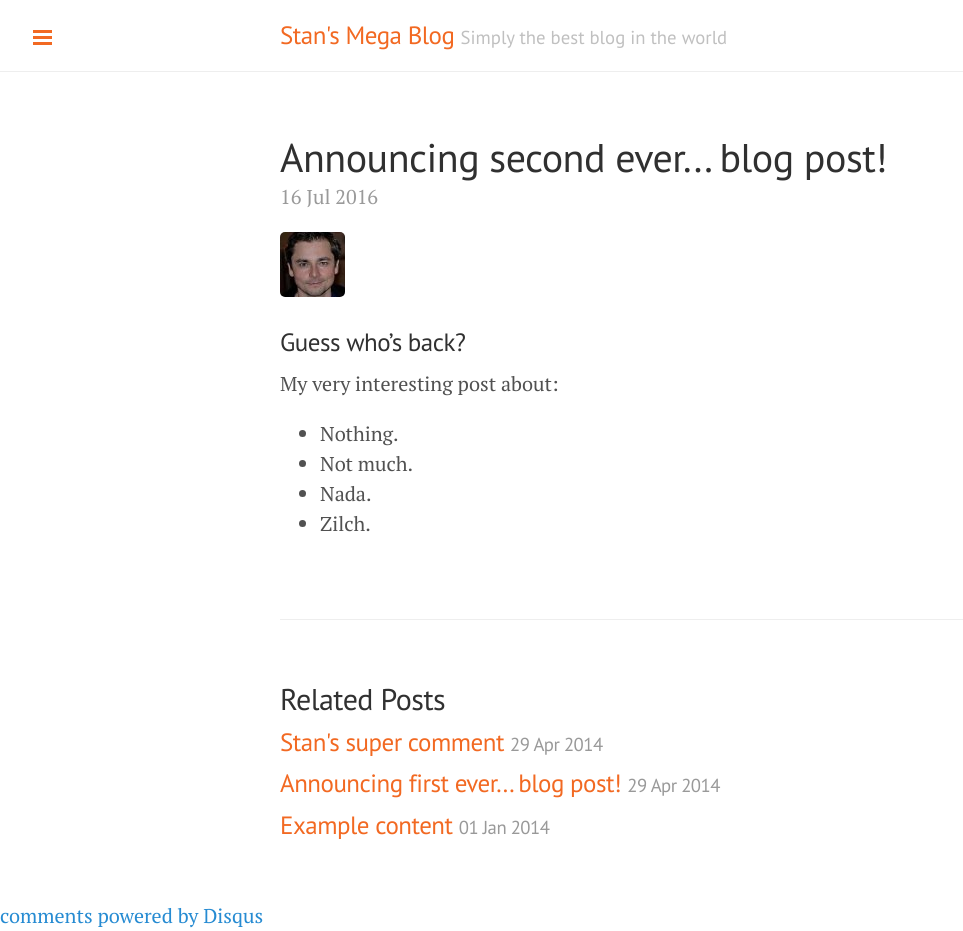
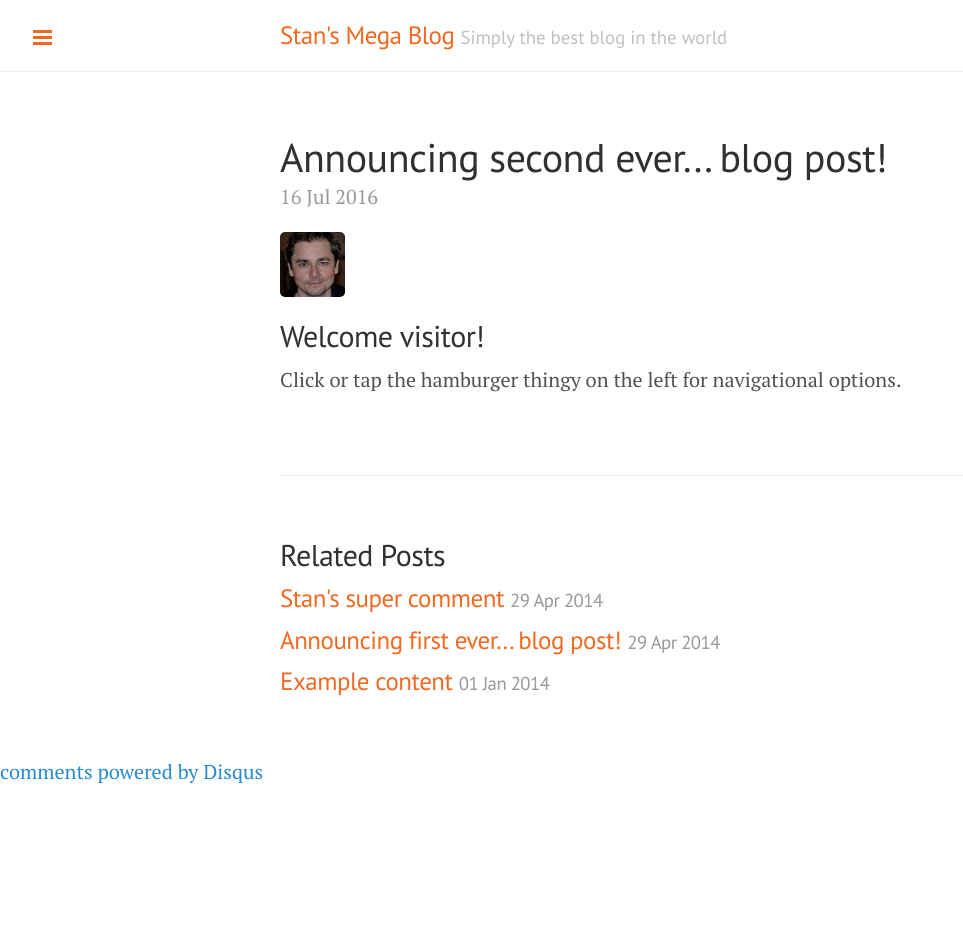
Before and after one commit to ssarber/ssarber.github.io, a Jekyll site: the page built from _posts/2016-07-16-post.md, in a window 1280 px wide. Shown: the whole page, without its empty margins (0-963 px from the left). Built offline with Jekyll 4.4.1, drawn with Linux system fonts in a browser that asks for light colours; Markdown is read by kramdown in place of the engine named in the settings; comment, search, counter and statistics services are not loaded; after the commit the page ends 900 px from its top, so only the background shows below that.

Commit message:
Some important changes

```diff
--- a/_config.yml
+++ b/_config.yml
@@ -9,12 +9,12 @@ permalink:        pretty
 title:            Stan's Mega Blog
 tagline:          'Simply the best blog in the world'
 # description:      'A reserved <a href="http://jekyllrb.com" target="_blank">Jekyll</a> theme that places the utmost gravity on content with a hidden drawer. Made by <a href="https://twitter.com/mdo" target="_blank">@mdo</a>.'
-description: 	  'And this is a little side bar, as you can see.'
+description: 	  'Where to?'
 url:              http://ssarber.github.io
 
 author:
-  name:           'Mark Otto'
-  url:            https://twitter.com/mdo
+  name:           'Stan Sarber'
+  url:            https://twitter.com/zookgek
 
 paginate:         1
 
--- a/_includes/sidebar.html
+++ b/_includes/sidebar.html
@@ -25,7 +25,7 @@
       {% endif %}
     {% endfor %}
     <a class="sidebar-nav-item" href="{{ site.github.repo }}">GitHub</a>
-    <a class="sidebar-nav-item" href="{{ site.github.repo }}">Résumé</a>
+    <a class="sidebar-nav-item" href="https://www.linkedin.com/stansarber">LinkedIn</a>
     <a class="sidebar-nav-item" href="{{ site.github.repo }}">Reading list</a>
     <span class="sidebar-nav-item">Currently v{{ site.version }}</span>
   </nav>
--- a/_posts/2016-07-16-post.md
+++ b/_posts/2016-07-16-post.md
@@ -7,11 +7,6 @@ tags: awesome wow
 
 ![My pic](/public/my-pic-small.jpg)
 
-### Guess who's back?
+## Welcome visitor!
 
-My very interesting post about:
-
-* Nothing.
-* Not much.
-* Nada.
-* Zilch.
+Click or tap the hamburger thingy on the left for navigational options.
```
